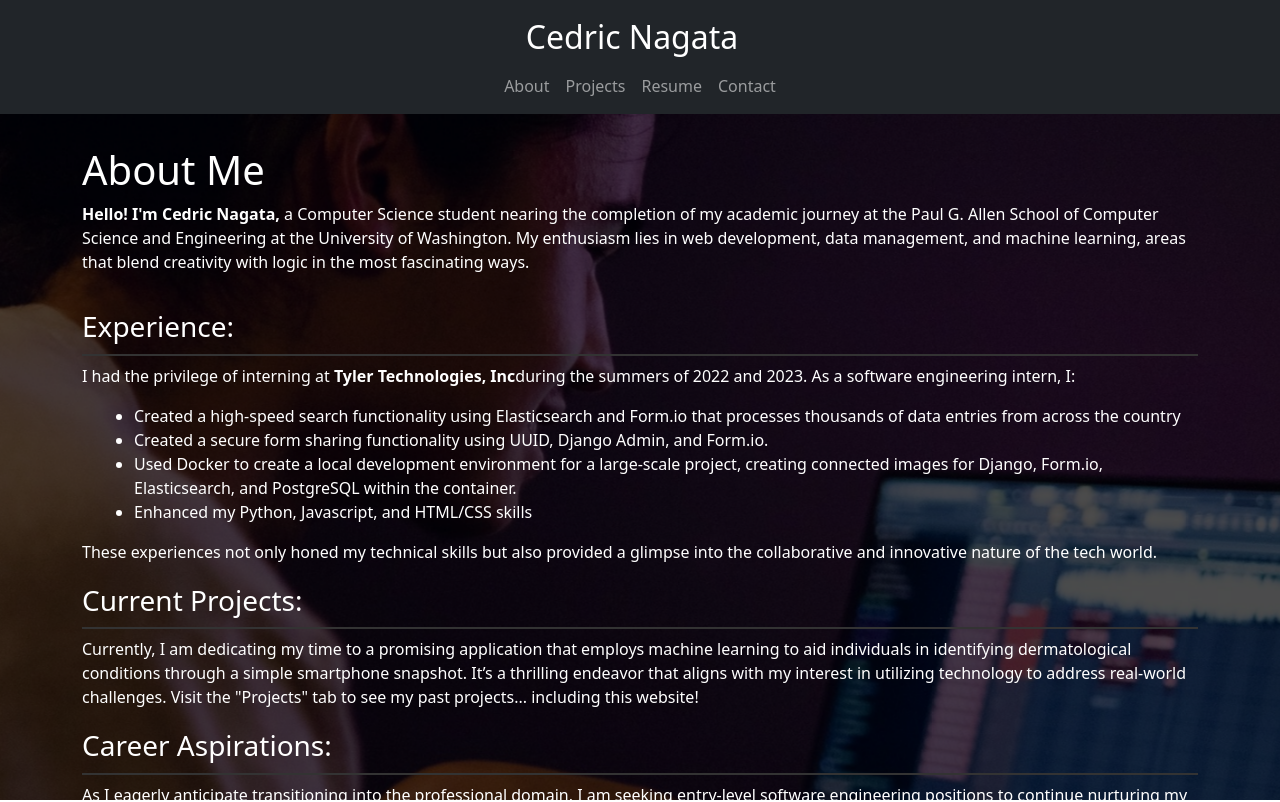
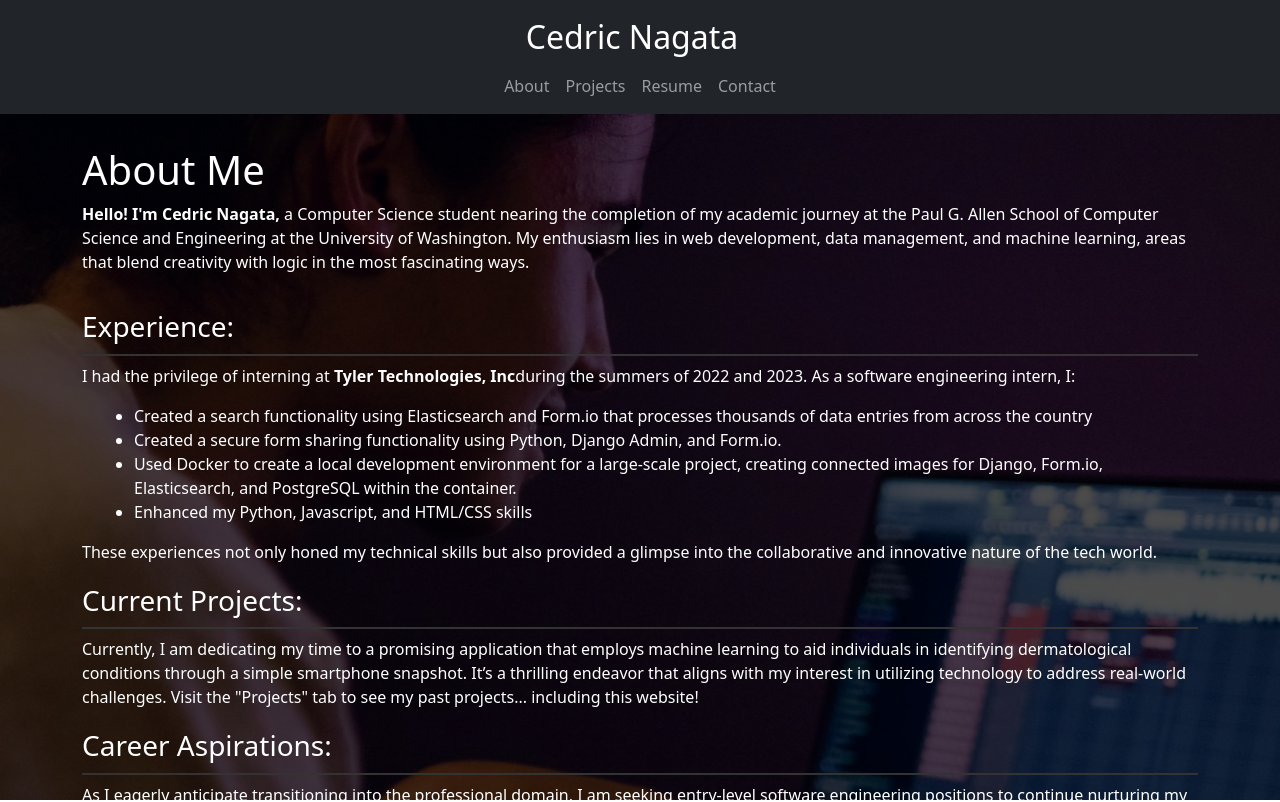
Before and after one commit to cedricnagata/Portfolio-Website, a React (Create React App) app in the folder frontend/: page /about in a window 1280 px wide. Shown: the top 802 px of the page. Built offline with nearby package versions, Linux system fonts and the light colour scheme.

Commit message:
Fixed about

```diff
--- a/frontend/src/pages/About.js
+++ b/frontend/src/pages/About.js
@@ -18,10 +18,10 @@ function About() {
                 <p>I had the privilege of interning at <strong>Tyler Technologies, Inc</strong>
                     during the summers of 2022 and 2023. As a software engineering intern, I:</p>
                 <ul>
-                    <li>Created a high-speed search functionality using Elasticsearch and Form.io that
+                    <li>Created a search functionality using Elasticsearch and Form.io that
                         processes thousands of data entries from across the country
                     </li>
-                    <li>Created a secure form sharing functionality using UUID, Django Admin,
+                    <li>Created a secure form sharing functionality using Python, Django Admin,
                         and Form.io.
                     </li>
                     <li>Used Docker to create a local development environment for a large-scale project,
```
